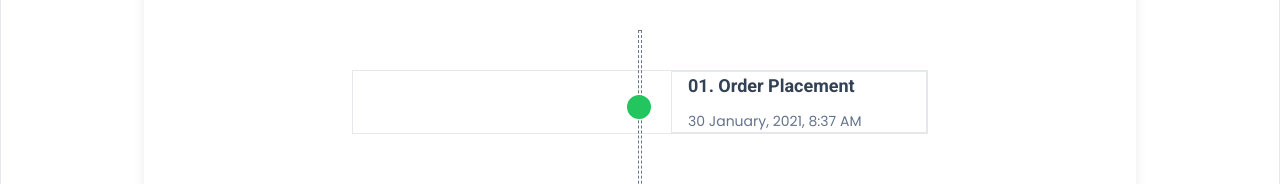
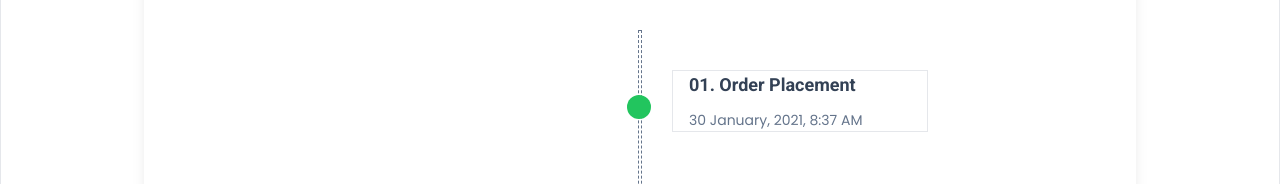
Before and after one commit to samsiteweb/bitshub-frontend, a React (Create React App) app: page /track-order in a window 1280 px wide. Shown: the part 566-750 px from the top of the page. Built offline with nearby package versions, Linux system fonts and the light colour scheme.

Commit message:
fixed comment

```diff
--- a/src/components/TrackOrder.js
+++ b/src/components/TrackOrder.js
@@ -34,53 +34,6 @@ const TrackOrder = () => {
 
 
 
-        {/* <div className="container track_steps flex w-full max-h-full">
-            <div className="max-w-7xl mx-auto w-full grid grid-cols-9 py-10">
-
-             Stack 1
-             <div className="col-span-4 w-full h-full"></div>
-             <div className="relative col-span-1 w-full flex justify-center items-center">
-                    <div className=" h-full w-1 bg-gray-300 justify-center items-center"></div>
-                    <div className="absolute w-7 h-7 rounded-full bg-green-600 z-10 text-white text-center">1</div>
-                </div>
-                <div className="col-span-4 w-full h-full">
-                    <div className="w-80 h-24 bg-white leading-loose text-slate-800 border shadow-sm rounded-md md:pl-4">
-                    <h5 className="text-lg font-medium py-3">01. Order Placement</h5>
-                    <p className="text-md sm:text-md">23 January, 2023, 13:09 PM</p>
-                </div>
-            </div>
-
-             Stack 2
-             <div className="col-span-4 w-full h-full pl-20">
-                <div className="w-80 h-24 bg-white leading-loose text-slate-800 border shadow-sm rounded-md md:pl-4">
-                    <h5 className="text-lg font-medium py-3">02. Shipping</h5>
-                    <p className="text-md sm:text-md">23 January, 2023, 13:09 PM</p>
-                </div>
-            </div>
-        <div className="relative col-span-1 w-full flex justify-center items-center">
-        <div className=" h-full w-1 bg-gray-300 justify-center items-center"></div>
-            <div className="absolute w-7 h-7 rounded-full bg-green-600 z-10 text-white text-center">2</div>
-            </div>
-                <div className="col-span-4 w-full h-full"></div>
-
-
-             Stack 3
-             <div className="col-span-4 w-full h-full"></div>
-                <div className="relative col-span-1 w-full flex justify-center items-center">
-                    <div className=" h-full w-1 bg-gray-300 justify-center items-center"></div>
-                    <div className="absolute w-7 h-7 rounded-full bg-green-600 z-10 text-white text-center">3</div>
-                </div>
-            <div className="col-span-4 w-full h-full">
-            <div className="w-80 h-24 bg-white leading-loose text-slate-800 border shadow-sm rounded-md md:pl-4">
-                <h5 className="text-lg font-medium py-3">03. Delivery</h5>
-                <p className="text-md sm:text-md">23 January, 2023, 13:09 PM</p>
-                   </div>
-               </div>
-            </div>
-
-        </div> */}
-
-
 
             <div className="flex flex-col items-center pt-2 lg:pt-8 pb-12">
             <div className="w-1 absolute border border-dashed border-slate-500 items-center justify-center">
@@ -90,12 +43,14 @@ const TrackOrder = () => {
                     <div className="w-4 h-4 sm:w-6 sm:h-6 lg:w-6 lg:h-6 md:w-6 md:h-6 rounded-full mt-16 sm:mt-16 mb-8 sm:mb-12 lg:mb-12 md:mb-12 relative right-2 sm:right-3 lg:right-3 md:right-3 bg-green-500"></div>
                 </div>
 
-                <div className="w-[85vw] sm:w-[75vw] md:w-[70vw] lg:w-[45vw] flex justify-end mt-10 border">
+                <div className="w-[85vw] sm:w-[75vw] md:w-[70vw] lg:w-[45vw] flex justify-end mt-10">
                     <div className="flex flex-col  w-[40vw] sm:w-[32vw] md:w-[30vw] lg:w-[20vw] sm:px-6 px-1 border md:px-0 md:pl-4 h-[24] justify-center">
                     <h1 className="text-slate-700 font-bold  text-[12px] lg:text-[18px]">01. Order Placement</h1>
                     <p className="text-slate-500 font-thin  text-[9px] lg:text-[14px] lg:font-light mt-3">30 January, 2021, 8:37 AM</p>
                     </div>
                 </div>
+
+
                 <div className="lg:w-[45vw] w-[85vw] sm:w-[75vw] md:w-[70vw] mt-10">
                     <div className=" flex sm:px-6 px-1 sm:pr-6 lg:px-6 border md:w-[30vw] pl-1 md:pl-0 lg:pl-0 md:px-0 md:pr-4 place-items-end justify-center h-[24] w-[40vw] sm:w-[32vw] lg:w-[20vw] flex-col mt-4">
                         <h1 className="text-slate-700 font-bold text-[12px] lg:text-[18px] text-right">02. Processing</h1>
```
